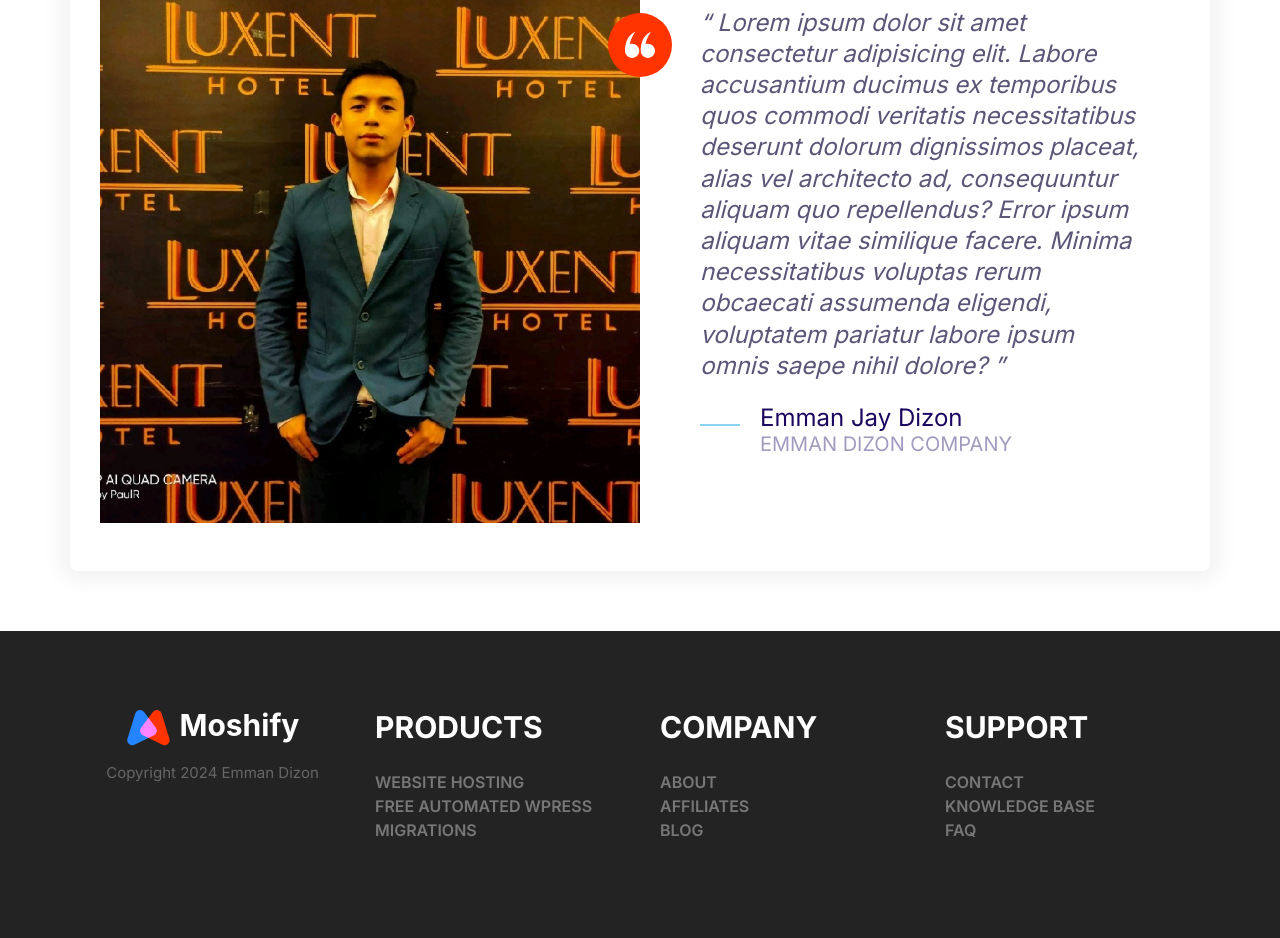
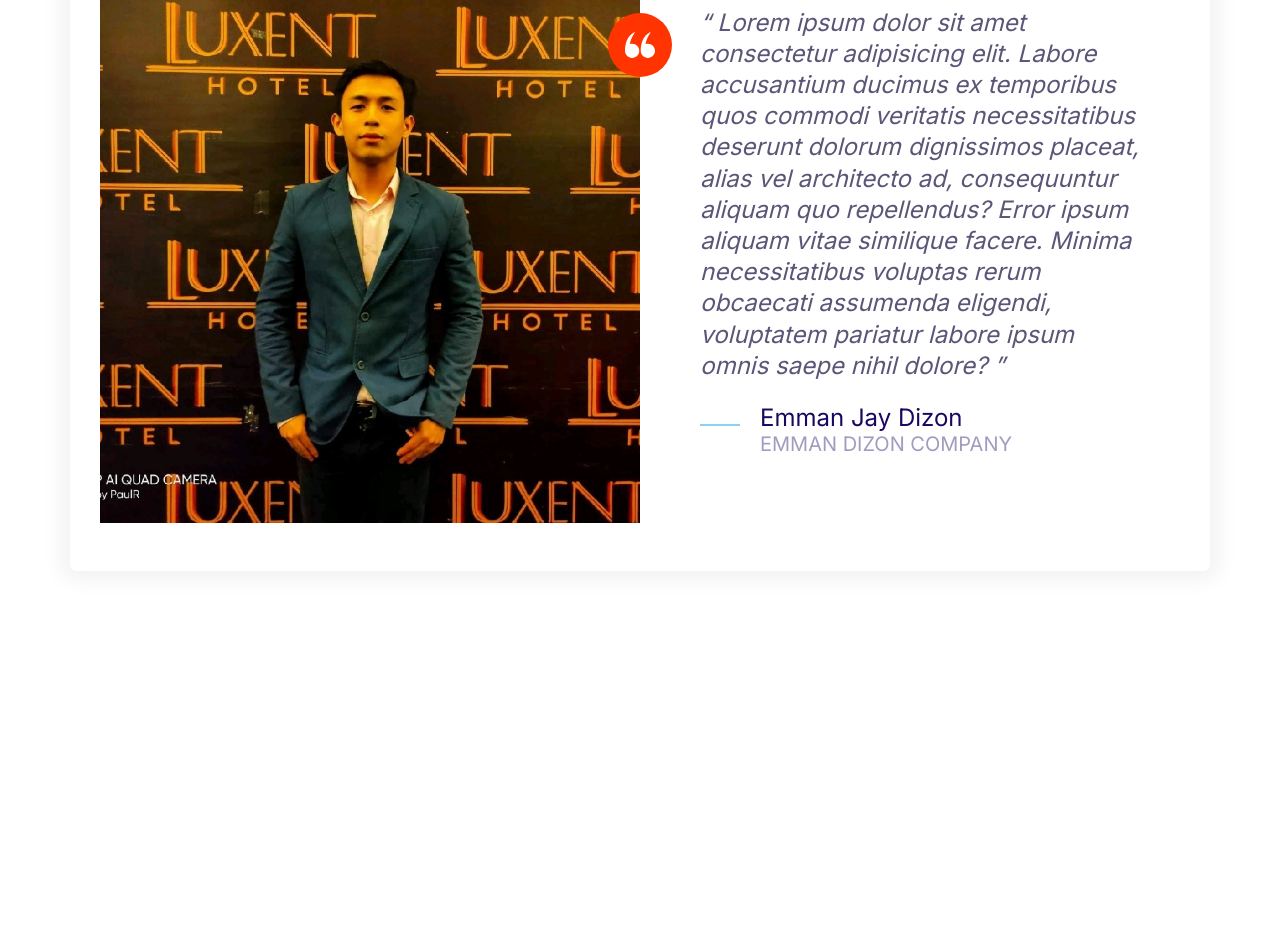
Before and after one commit to EmmanDizon/website-html-css, a website built with Parcel: page index.html in a window 1280 px wide. Shown: the part 4773-5711 px from the top of the page. After the commit the page ends 5404 px from the top, so only its background shows below. Built offline with nearby package versions, Linux system fonts and the light colour scheme; files whose address does not match are found by name.

Commit message:
remove footer for now

```diff
--- a/index.html
+++ b/index.html
@@ -341,65 +341,6 @@
       </div>
     </section>
 
-    <footer class="block block--dark footer">
-      <div class="container grid footer__sections">
-        <section
-          class="collapsible collapsible--expanded footer__section footer__heading"
-        >
-          <div class="collapsible__header">
-            <h2 class="collapsible__heading">PRODUCTS</h2>
-            <svg class="icon icon--white collapsible__chevron">
-              <use href="images/sprite.svg#chevron"></use>
-            </svg>
-          </div>
-          <div class="collapsible__content">
-            <ul class="list">
-              <li><a href="#">Website Hosting</a></li>
-              <li><a href="#">Free Automated WPRESS</a></li>
-              <li><a href="#">Migrations</a></li>
-            </ul>
-          </div>
-        </section>
-
-        <section class="collapsible footer__section footer__heading">
-          <div class="collapsible__header">
-            <h2 class="collapsible__heading">COMPANY</h2>
-            <svg class="icon icon--white collapsible__chevron">
-              <use href="images/sprite.svg#chevron"></use>
-            </svg>
-          </div>
-          <div class="collapsible__content">
-            <ul class="list">
-              <li><a href="#">About</a></li>
-              <li><a href="#">Affiliates</a></li>
-              <li><a href="#">Blog</a></li>
-            </ul>
-          </div>
-        </section>
-
-        <section class="collapsible footer__section footer__heading">
-          <div class="collapsible__header">
-            <h2 class="collapsible__heading">SUPPORT</h2>
-            <svg class="icon icon--white collapsible__chevron">
-              <use href="images/sprite.svg#chevron"></use>
-            </svg>
-          </div>
-          <div class="collapsible__content">
-            <ul class="list">
-              <li><a href="#">Contact</a></li>
-              <li><a href="#">Knowledge Base</a></li>
-              <li><a href="#">FAQ</a></li>
-            </ul>
-          </div>
-        </section>
-
-        <div class="footer__brand">
-          <img src="images/logo.svg" alt="" />
-          <p class="footer__copyright">Copyright 2024 Emman Dizon</p>
-        </div>
-      </div>
-    </footer>
-
     <script src="javascript/main.js"></script>
     <script src="https://unpkg.com/aos@next/dist/aos.js"></script>
     <script>
```
